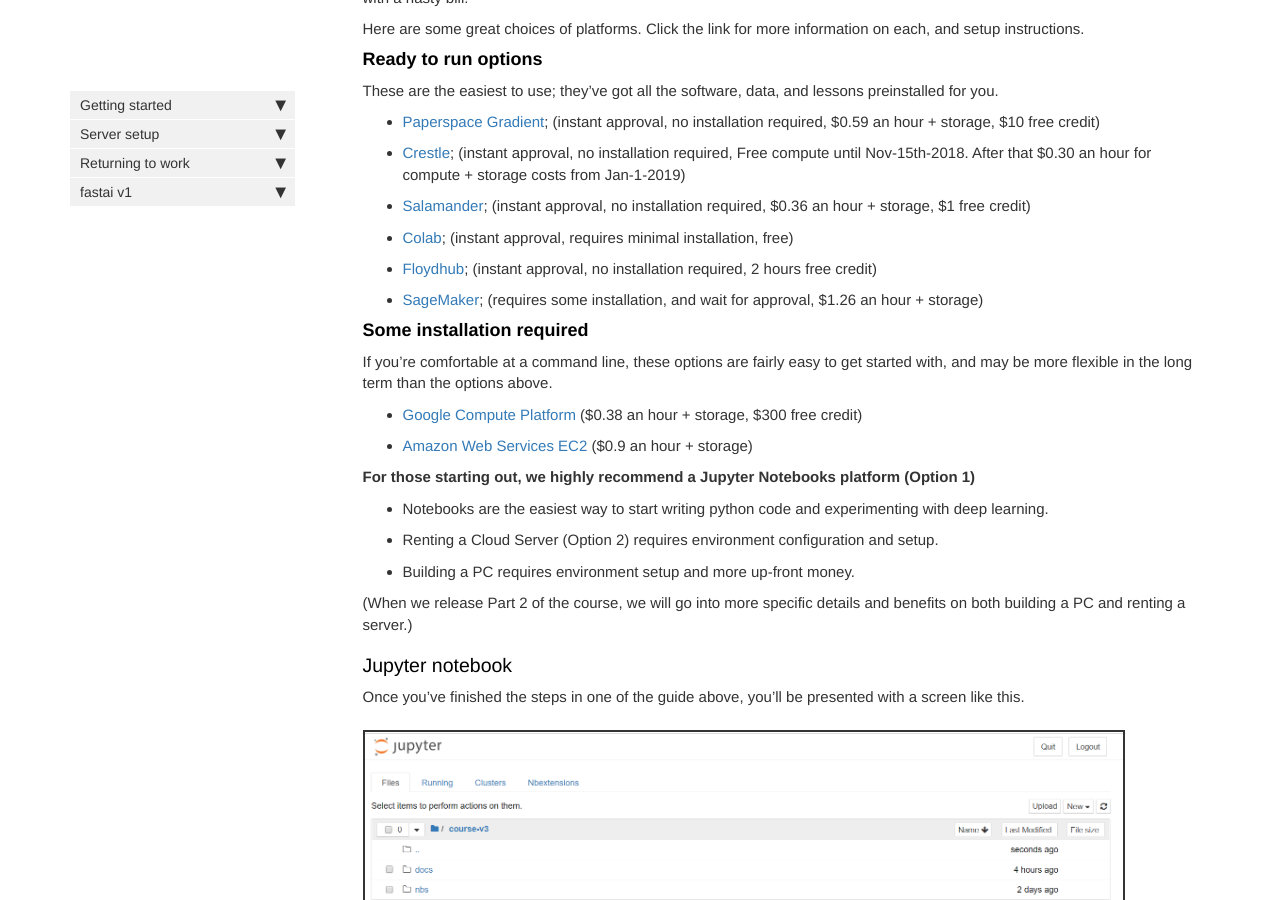
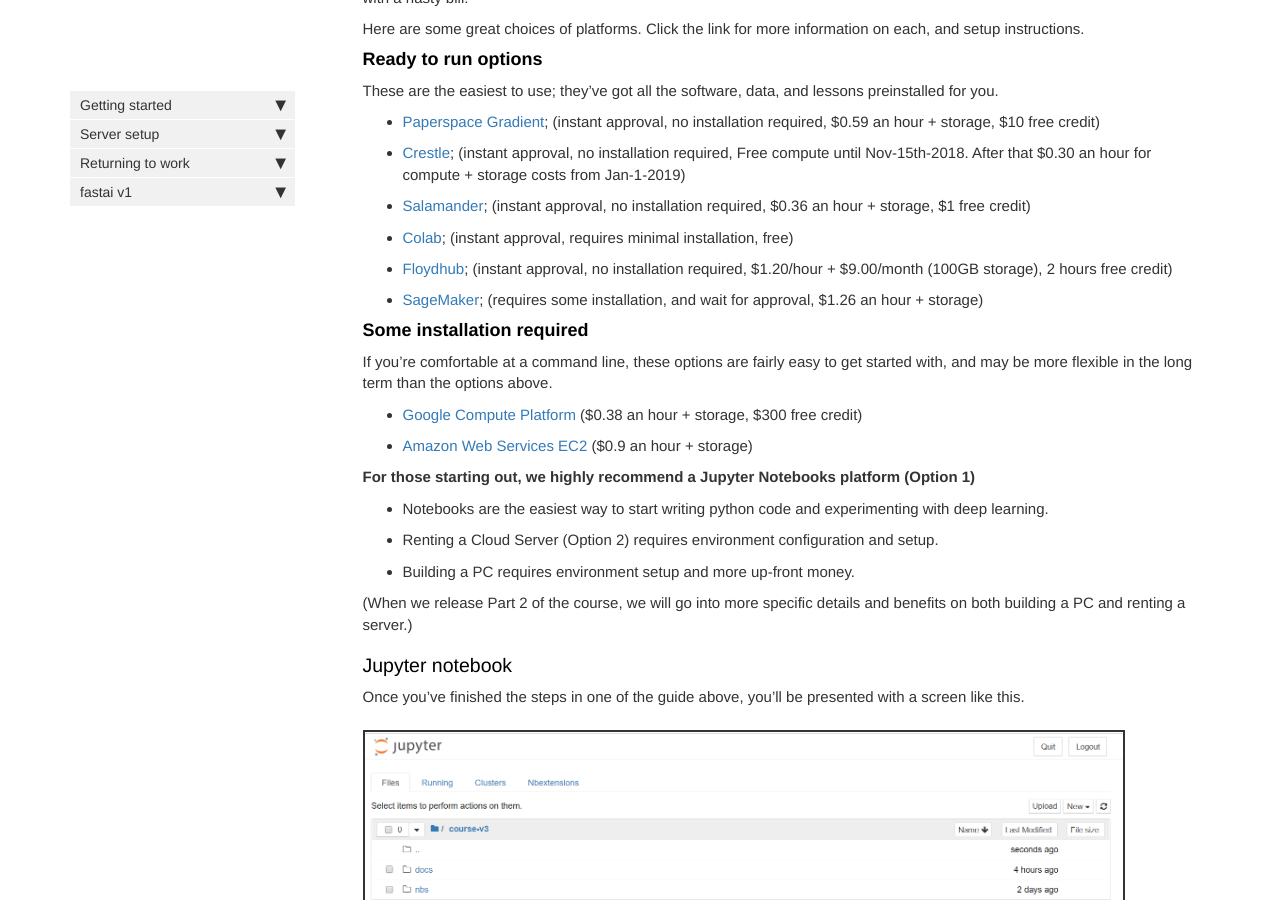
Before and after one commit to tamersalama/course-v3, a Jekyll site: the page built from docs/index.md, in a window 1280 px wide and 900 px high, scrolled down 818 px. Built offline with Jekyll 4.4.1, drawn with Linux system fonts in a browser that asks for light colours; nearby versions of some CDN libraries; comment, search, counter and statistics services are not loaded.

Commit message:
Update index.md

```diff
--- a/docs/index.md
+++ b/docs/index.md
@@ -24,7 +24,7 @@
 - [Crestle](/start_crestle.html); (instant approval, no installation required, Free compute until Nov-15th-2018. After that $0.30 an hour for compute + storage costs from Jan-1-2019)
 - [Salamander](/start_salamander.html); (instant approval, no installation required, $0.36 an hour + storage, $1 free credit)
 - [Colab](/start_colab.html); (instant approval, requires minimal installation, free)
-- [Floydhub](/start_floydhub.html); (instant approval, no installation required, 2 hours free credit)
+- [Floydhub](/start_floydhub.html); (instant approval, no installation required, $1.20/hour + $9.00/month (100GB storage), 2 hours free credit)
 - [SageMaker](/start_sagemaker.html); (requires some installation, and wait for approval, $1.26 an hour + storage)
 
 #### Some installation required
```
